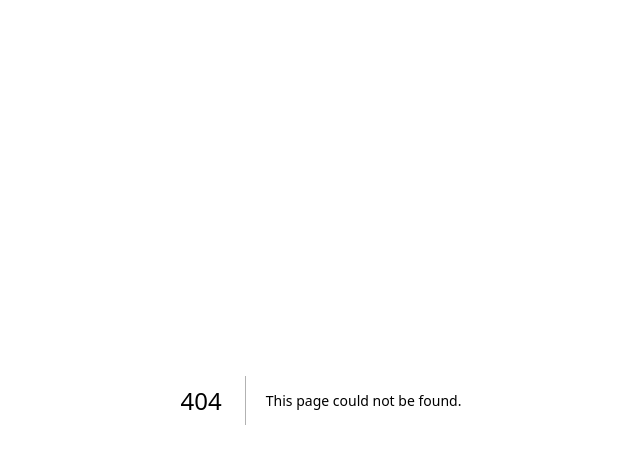
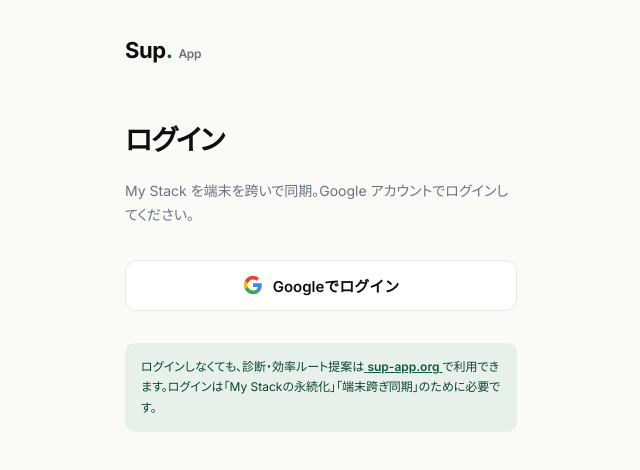
Before and after one commit to mysk123/sup-app, a Next.js app: page /login in a window 1280 px wide. Before the commit this address had no page. Shown: the top 470 px of the page, without its empty margins (319-959 px from the left). Built offline with nearby package versions, Linux system fonts and the light colour scheme.

Commit message:
Phase 2.2: Supabase auth setup — server/client helpers, middleware, /login, /auth/callback

```diff
--- /dev/null
+++ b/app/login/page.tsx
@@ -0,0 +1,169 @@
+'use client';
+
+import { useState } from 'react';
+import { createClient } from '@/lib/supabase/client';
+
+export default function LoginPage() {
+  const [loading, setLoading] = useState(false);
+  const [error, setError] = useState<string | null>(null);
+
+  const handleGoogleLogin = async () => {
+    setLoading(true);
+    setError(null);
+
+    try {
+      const supabase = createClient();
+      const { error } = await supabase.auth.signInWithOAuth({
+        provider: 'google',
+        options: {
+          redirectTo: `${window.location.origin}/auth/callback`
+        }
+      });
+
+      if (error) {
+        setError(error.message);
+        setLoading(false);
+      }
+      // 成功時は Google にリダイレクトされるのでここに戻ってこない
+    } catch (e) {
+      setError(e instanceof Error ? e.message : 'Login failed');
+      setLoading(false);
+    }
+  };
+
+  return (
+    <div className="container" style={{ maxWidth: 440 }}>
+      <div
+        style={{
+          display: 'flex',
+          alignItems: 'baseline',
+          gap: 12,
+          marginBottom: 48
+        }}
+      >
+        <span
+          style={{
+            fontWeight: 700,
+            fontSize: 22,
+            letterSpacing: '-0.02em'
+          }}
+        >
+          Sup<span style={{ color: 'var(--accent)' }}>.</span>
+          <span
+            style={{
+              marginLeft: 6,
+              fontSize: 12,
+              color: 'var(--text-sub)',
+              fontWeight: 600
+            }}
+          >
+            App
+          </span>
+        </span>
+      </div>
+
+      <h1
+        style={{
+          fontSize: 28,
+          fontWeight: 800,
+          letterSpacing: '-0.03em',
+          marginBottom: 14
+        }}
+      >
+        ログイン
+      </h1>
+      <p
+        style={{
+          color: 'var(--text-sub)',
+          fontSize: 14,
+          lineHeight: 1.75,
+          marginBottom: 32
+        }}
+      >
+        My Stack を端末を跨いで同期。Google アカウントでログインしてください。
+      </p>
+
+      <button
+        onClick={handleGoogleLogin}
+        disabled={loading}
+        style={{
+          display: 'flex',
+          alignItems: 'center',
+          justifyContent: 'center',
+          gap: 10,
+          width: '100%',
+          padding: '14px 22px',
+          background: 'var(--card-bg)',
+          color: 'var(--text-main)',
+          border: '1px solid var(--border)',
+          borderRadius: 12,
+          fontSize: 15,
+          fontWeight: 600,
+          cursor: loading ? 'not-allowed' : 'pointer',
+          opacity: loading ? 0.6 : 1,
+          fontFamily: 'inherit',
+          transition: 'all 0.15s'
+        }}
+      >
+        <svg width="20" height="20" viewBox="0 0 24 24" fill="none">
+          <path
+            d="M22.56 12.25c0-.78-.07-1.53-.2-2.25H12v4.26h5.92c-.26 1.37-1.04 2.53-2.21 3.31v2.77h3.57c2.08-1.92 3.28-4.74 3.28-8.09z"
+            fill="#4285F4"
+          />
+          <path
+            d="M12 23c2.97 0 5.46-.98 7.28-2.66l-3.57-2.77c-.98.66-2.23 1.06-3.71 1.06-2.86 0-5.29-1.93-6.16-4.53H2.18v2.84C3.99 20.53 7.7 23 12 23z"
+            fill="#34A853"
+          />
+          <path
+            d="M5.84 14.09c-.22-.66-.35-1.36-.35-2.09s.13-1.43.35-2.09V7.07H2.18C1.43 8.55 1 10.22 1 12s.43 3.45 1.18 4.93l2.85-2.22.81-.62z"
+            fill="#FBBC05"
+          />
+          <path
+            d="M12 5.38c1.62 0 3.06.56 4.21 1.64l3.15-3.15C17.45 2.09 14.97 1 12 1 7.7 1 3.99 3.47 2.18 7.07l3.66 2.84c.87-2.6 3.3-4.53 6.16-4.53z"
+            fill="#EA4335"
+          />
+        </svg>
+        {loading ? 'リダイレクト中...' : 'Googleでログイン'}
+      </button>
+
+      {error && (
+        <div
+          style={{
+            marginTop: 16,
+            padding: '12px 14px',
+            background: '#fef2f2',
+            border: '1px solid #fecaca',
+            color: '#991b1b',
+            borderRadius: 8,
+            fontSize: 13,
+            lineHeight: 1.6
+          }}
+        >
+          {error}
+        </div>
+      )}
+
+      <div
+        style={{
+          marginTop: 32,
+          padding: '14px 16px',
+          background: 'var(--accent-light)',
+          borderRadius: 10,
+          fontSize: 12,
+          color: 'var(--accent-dark)',
+          lineHeight: 1.7
+        }}
+      >
+        ログインしなくても、診断・効率ルート提案は
+        <a
+          href="https://sup-app.org"
+          style={{ color: 'var(--accent)', fontWeight: 600 }}
+        >
+          {' '}
+          sup-app.org{' '}
+        </a>
+        で利用できます。ログインは「My Stackの永続化」「端末跨ぎ同期」のために必要です。
+      </div>
+    </div>
+  );
+}
--- /dev/null
+++ b/lib/supabase/client.ts
@@ -0,0 +1,12 @@
+/**
+ * Supabase browser client
+ * Client Components から使う(ブラウザ実行)
+ */
+import { createBrowserClient } from '@supabase/ssr';
+
+export function createClient() {
+  return createBrowserClient(
+    process.env.NEXT_PUBLIC_SUPABASE_URL!,
+    process.env.NEXT_PUBLIC_SUPABASE_ANON_KEY!
+  );
+}
--- a/package.json
+++ b/package.json
@@ -9,6 +9,8 @@
     "lint": "next lint"
   },
   "dependencies": {
+    "@supabase/ssr": "^0.10.3",
+    "@supabase/supabase-js": "^2.107.0",
     "next": "14.2.13",
     "react": "^18.3.1",
     "react-dom": "^18.3.1"
```
Also changed, not shown: app/auth/callback/route.ts (added, +23 -0 lines), lib/supabase/server.ts (added, +37 -0 lines), middleware.ts (added, +63 -0 lines), 2 other files (tests, documents, lock files or other folders).
